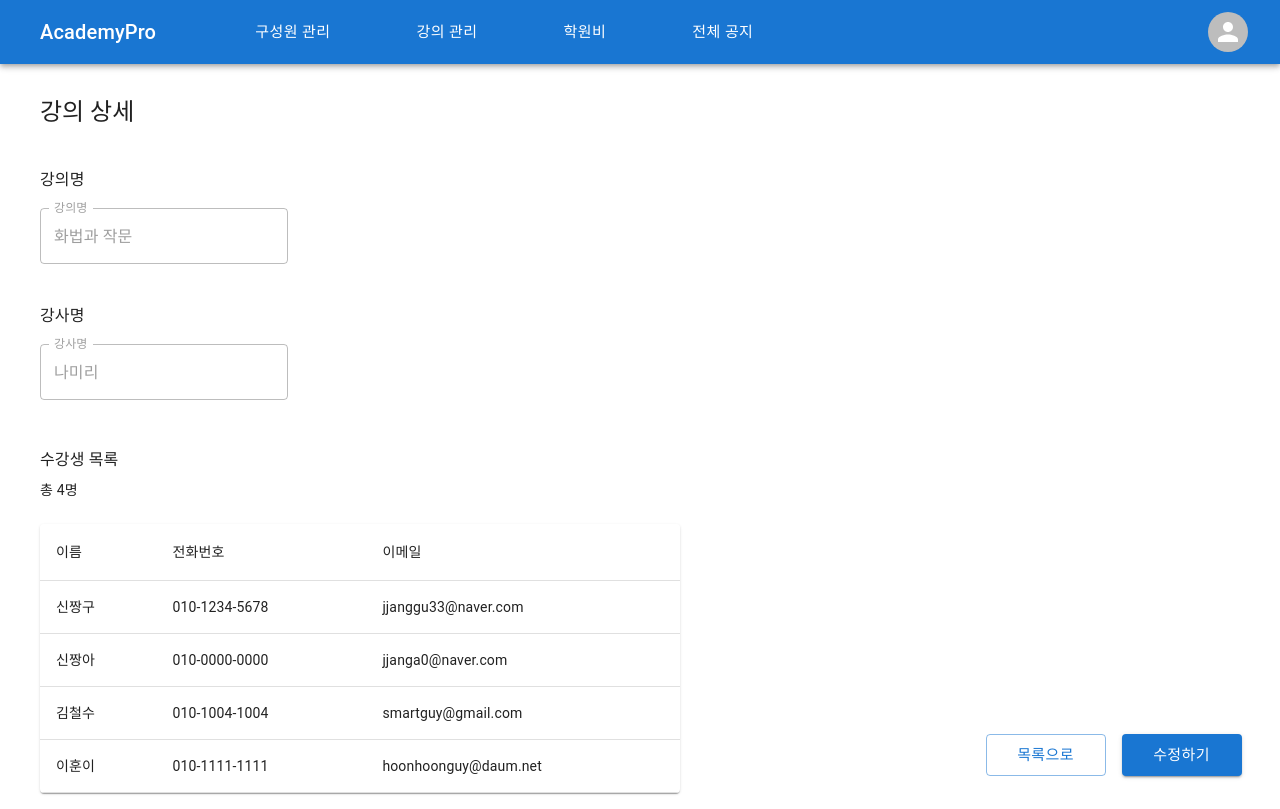
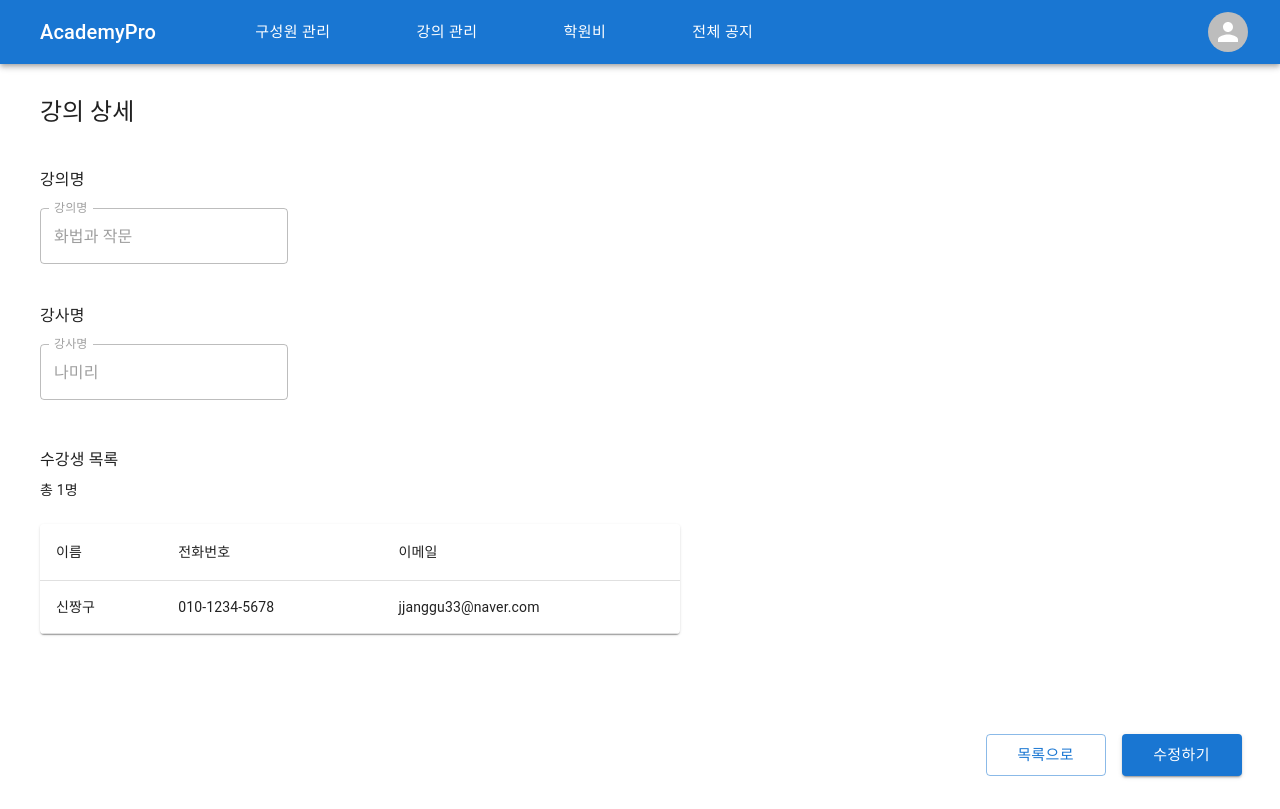
Before and after one commit to Academy-Diary/AcademyDiary_WEB, a React (Vite) app: page /director/manage-courses/course-details in a window 1280 px wide. Built offline with nearby package versions, Linux system fonts and the light colour scheme.

Commit message:
feat: 수강생 등록/수정 시 테이블에 반영되도록 수정 #16

```diff
--- a/src/components/transferList.jsx
+++ b/src/components/transferList.jsx
@@ -10,10 +10,15 @@ function intersection(a, b) {
   return a.filter((value) => b.indexOf(value) !== -1);
 }
 
-export default function TransferList({ leftList, rightList, leftTitle, rightTitle }) {
+/**
+ * 수강생 등록을 위한 양식 컴포넌트
+ *
+ * @param {List} left - 왼쪽 학생 객체(name, phone 속성 포함) 리스트
+ * @param {List} right - 오른쪽 학생 객체(name, phone 속성 포함) 리스트
+ */
+
+export default function TransferList({ leftTitle, rightTitle, left, right, setLeft, setRight }) {
   const [checked, setChecked] = useState([]);
-  const [left, setLeft] = useState(leftList);
-  const [right, setRight] = useState(rightList);
 
   const leftChecked = intersection(checked, left);
   const rightChecked = intersection(checked, right);
@@ -56,14 +61,15 @@ export default function TransferList({ leftList, rightList, leftTitle, rightTitl
   const customList = (items, title) => (
     <Paper sx={{ width: 200, height: 230, overflow: 'auto' }}>
       <List dense component="div" role="list" subheader={<ListSubheader component="div">{title}</ListSubheader>}>
-        {items.map((value) => {
+        {items.map((obj) => {
+          const value = `${obj.name}(${obj.phone.substr(9)})`;
           const labelId = `transfer-list-item-${value}-label`;
 
           return (
-            <ListItemButton key={value} role="listitem" onClick={handleToggle(value)}>
+            <ListItemButton key={value} role="listitem" onClick={handleToggle(obj)}>
               <ListItemIcon>
                 <Checkbox
-                  checked={checked.indexOf(value) !== -1}
+                  checked={checked.indexOf(obj) !== -1}
                   tabIndex={-1}
                   disableRipple
                   inputProps={{
--- a/src/pages/director/manageCourses/addCourse.jsx
+++ b/src/pages/director/manageCourses/addCourse.jsx
@@ -1,20 +1,53 @@
 import React, { useState } from 'react';
 import { useNavigate } from 'react-router-dom';
 
-import { Typography, Box, Button, TextField, Select, MenuItem, InputLabel, FormControl, IconButton, Grid, Dialog, DialogActions } from '@mui/material';
+import {
+  Typography,
+  Box,
+  Button,
+  TextField,
+  Select,
+  MenuItem,
+  InputLabel,
+  FormControl,
+  IconButton,
+  Grid,
+  Dialog,
+  DialogActions,
+  Paper,
+  TableContainer,
+  Table,
+  TableHead,
+  TableBody,
+  TableRow,
+  TableCell,
+} from '@mui/material';
 import OpenInNewIcon from '@mui/icons-material/OpenInNew';
 
 import Director from '../../../components/layouts/director';
 import { TransferList } from '../../../components';
 
+function createData(name, phone, email) {
+  return { name, phone, email };
+}
+
+const students = [
+  createData('신짱구', '010-1234-5678', 'jjanggu33@naver.com'),
+  createData('신짱아', '010-0000-0000', 'jjanga0@naver.com'),
+  createData('김철수', '010-1004-1004', 'smartguy@gmail.com'),
+  createData('이훈이', '010-1111-1111', 'hoonhoonguy@daum.net'),
+];
 const teachers = ['나미리', '이하람', '권해담', '김대성'];
-const students = ['신짱구', '신짱아', '이훈이', '김철수'];
 
 export default function AddCourse() {
   const navigate = useNavigate();
 
   const [teacher, setTeacher] = useState('');
   const [open, setOpen] = useState(false);
+
+  // 수강생 등록 TransferList에 넘겨줄 리스트 (왼,오)
+  const [left, setLeft] = useState(students);
+  const [right, setRight] = useState([]);
 
   const handleChangeTeacher = (e) => {
     setTeacher(e.target.value);
@@ -68,6 +101,31 @@ export default function AddCourse() {
                 </IconButton>
               </Grid>
             </Grid>
+            {right.length > 0 && (
+              <>
+                <Typography variant="body2">총 {right.length}명</Typography>
+                <TableContainer component={Paper} sx={{ mt: 3, maxHeight: '40vh', width: '50vw' }}>
+                  <Table stickyHeader>
+                    <TableHead>
+                      <TableRow>
+                        <TableCell>이름</TableCell>
+                        <TableCell>전화번호</TableCell>
+                        <TableCell>이메일</TableCell>
+                      </TableRow>
+                    </TableHead>
+                    <TableBody>
+                      {right.map((attendee) => (
+                        <TableRow key={attendee.name}>
+                          <TableCell>{attendee.name}</TableCell>
+                          <TableCell>{attendee.phone}</TableCell>
+                          <TableCell>{attendee.email}</TableCell>
+                        </TableRow>
+                      ))}
+                    </TableBody>
+                  </Table>
+                </TableContainer>
+              </>
+            )}
           </Grid>
           <Box sx={{ position: 'fixed', bottom: '3vh', right: '3vw' }}>
             <Button size="large" variant="outlined" sx={{ width: 100, mr: 2 }} onClick={handleCancle}>
@@ -84,7 +142,7 @@ export default function AddCourse() {
               <Typography variant="h6">수강생 등록</Typography>
             </Grid>
             <Grid item xs={12}>
-              <TransferList leftList={students} rightList={[]} leftTitle="전체 학생 목록" rightTitle="수강생 목록" />
+              <TransferList leftTitle="전체 학생 목록" rightTitle="수강생 목록" left={left} right={right} setLeft={setLeft} setRight={setRight} />
             </Grid>
             <Grid item xs={12}>
               <DialogActions>
--- a/src/pages/director/manageCourses/courseDetails.jsx
+++ b/src/pages/director/manageCourses/courseDetails.jsx
@@ -8,13 +8,7 @@ import Director from '../../../components/layouts/director';
 function createData(name, phone, email) {
   return { name, phone, email };
 }
-
-const students = [
-  createData('신짱구', '010-1234-5678', 'jjanggu33@naver.com'),
-  createData('신짱아', '010-0000-0000', 'jjanga0@naver.com'),
-  createData('김철수', '010-1004-1004', 'smartguy@gmail.com'),
-  createData('이훈이', '010-1111-1111', 'hoonhoonguy@daum.net'),
-];
+const attendees = [createData('신짱구', '010-1234-5678', 'jjanggu33@naver.com')];
 
 export default function CourseDetails() {
   const navigate = useNavigate();
@@ -43,7 +37,7 @@ export default function CourseDetails() {
           </Grid>
           <Grid item xs={12}>
             <Typography sx={{ py: 1 }}>수강생 목록</Typography>
-            <Typography variant="body2">총 {students.length}명</Typography>
+            <Typography variant="body2">총 {attendees.length}명</Typography>
             <TableContainer component={Paper} sx={{ mt: 3, maxHeight: '40vh', width: '50vw' }}>
               <Table stickyHeader>
                 <TableHead>
@@ -54,11 +48,11 @@ export default function CourseDetails() {
                   </TableRow>
                 </TableHead>
                 <TableBody>
-                  {students.map((student) => (
-                    <TableRow key={student.name}>
-                      <TableCell>{student.name}</TableCell>
-                      <TableCell>{student.phone}</TableCell>
-                      <TableCell>{student.email}</TableCell>
+                  {attendees.map((att) => (
+                    <TableRow key={att.name}>
+                      <TableCell>{att.name}</TableCell>
+                      <TableCell>{att.phone}</TableCell>
+                      <TableCell>{att.email}</TableCell>
                     </TableRow>
                   ))}
                 </TableBody>
--- a/src/pages/director/manageCourses/updateCourse.jsx
+++ b/src/pages/director/manageCourses/updateCourse.jsx
@@ -11,17 +11,20 @@ function createData(name, phone, email) {
   return { name, phone, email };
 }
 
-const students = [
-  createData('신짱구', '010-1234-5678', 'jjanggu33@naver.com'),
+const nonAttendees = [
   createData('신짱아', '010-0000-0000', 'jjanga0@naver.com'),
   createData('김철수', '010-1004-1004', 'smartguy@gmail.com'),
   createData('이훈이', '010-1111-1111', 'hoonhoonguy@daum.net'),
 ];
-const allStudents = ['신짱구', '신짱아', '이훈이', '김철수'];
+const attendees = [createData('신짱구', '010-1234-5678', 'jjanggu33@naver.com')];
 
 export default function UpdateCourse() {
   const navigate = useNavigate();
   const [open, setOpen] = useState(false);
+
+  // 수강생 등록 TransferList에 넘겨줄 리스트 (왼,오)
+  const [left, setLeft] = useState(nonAttendees);
+  const [right, setRight] = useState(attendees);
 
   const handleCancle = () => {
     navigate('/director/manage-courses/course-details');
@@ -63,7 +66,8 @@ export default function UpdateCourse() {
                 </IconButton>
               </Grid>
             </Grid>
-            <Typography variant="body2">총 {students.length}명</Typography>
+            <Typography variant="body2">총 {right.length}명</Typography>
+            {right.length > 0 && (
               <TableContainer component={Paper} sx={{ mt: 3, maxHeight: '40vh', width: '50vw' }}>
                 <Table stickyHeader>
                   <TableHead>
@@ -74,16 +78,17 @@ export default function UpdateCourse() {
                     </TableRow>
                   </TableHead>
                   <TableBody>
-                  {students.map((student) => (
-                    <TableRow key={student.name}>
-                      <TableCell>{student.name}</TableCell>
-                      <TableCell>{student.phone}</TableCell>
-                      <TableCell>{student.email}</TableCell>
+                    {right.map((attendee) => (
+                      <TableRow key={attendee.name}>
+                        <TableCell>{attendee.name}</TableCell>
+                        <TableCell>{attendee.phone}</TableCell>
+                        <TableCell>{attendee.email}</TableCell>
                       </TableRow>
                     ))}
                   </TableBody>
                 </Table>
               </TableContainer>
+            )}
           </Grid>
           <Box sx={{ position: 'fixed', bottom: '3vh', right: '3vw' }}>
             <Button size="large" variant="outlined" sx={{ width: 100, mr: 2 }} onClick={handleCancle}>
@@ -100,7 +105,7 @@ export default function UpdateCourse() {
               <Typography variant="h6">수강생 목록 수정</Typography>
             </Grid>
             <Grid item xs={12}>
-              <TransferList leftList={allStudents} rightList={[]} leftTitle="전체 학생 목록" rightTitle="수강생 목록" />
+              <TransferList leftTitle="비수강생 목록" rightTitle="수강생 목록" left={left} right={right} setLeft={setLeft} setRight={setRight} />
             </Grid>
             <Grid item xs={12}>
               <DialogActions>
```
Lines whose indentation alone changed are shown as unchanged.
